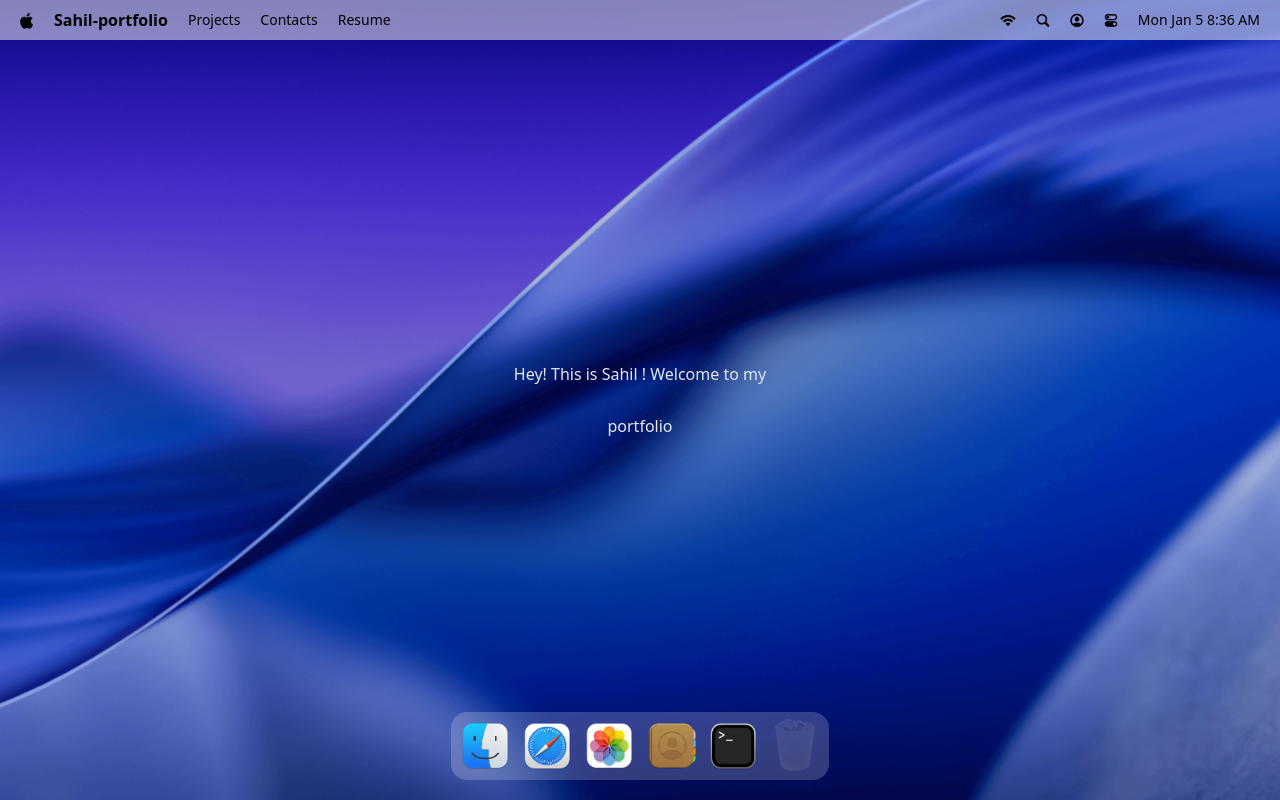
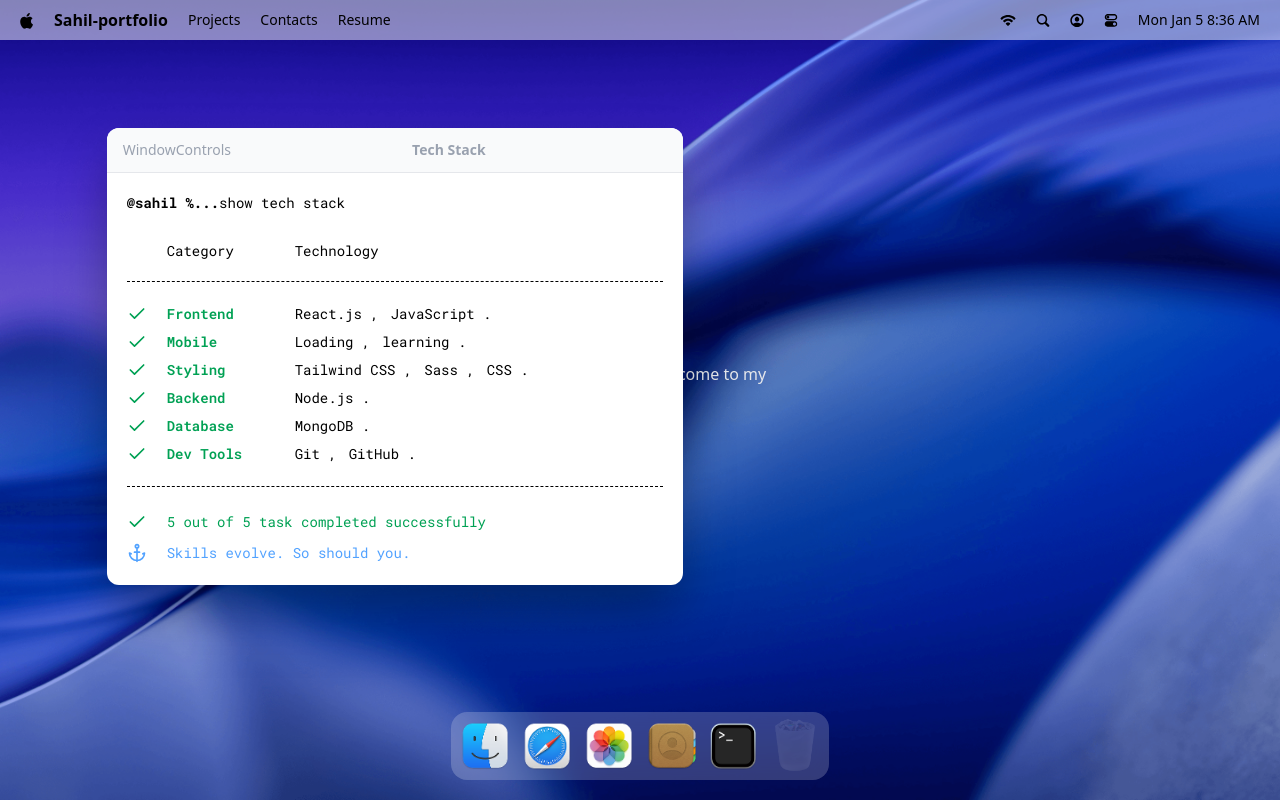
Before and after one commit to sahil-chand-21/mac-os-portfolio, a React (Vite) app in the folder sahil-macOs-portfolio/: page / in a window 1280 px wide. Built offline with nearby package versions, Linux system fonts and the light colour scheme; a web font is replaced by a local one.

Commit message:
Terminal window is created ,window controls left

```diff
--- a/sahil-macOs-portfolio/src/App.jsx
+++ b/sahil-macOs-portfolio/src/App.jsx
@@ -4,6 +4,7 @@ import Welcome from '#components/Welcome'
 import Dock from '#components/Dock'
 import { gsap } from "gsap";
 import { Draggable } from "gsap/Draggable";
+import  Terminal from './apps/Terminal';
 gsap.registerPlugin(Draggable);
 const App = () => {
   return (
@@ -12,6 +13,8 @@ const App = () => {
     <Welcome/>
     <Dock/>
 
+    <Terminal/>
+
     </main>
   )
 }
--- /dev/null
+++ b/sahil-macOs-portfolio/src/apps/Terminal.jsx
@@ -0,0 +1,61 @@
+import windowWrapper from '#hoc/windowWrapper'
+import React from 'react'
+import {techStack}from "#constants"
+import { Check } from 'lucide-react'
+import { Anchor } from 'lucide-react'
+
+const Terminal = () => {
+  return (
+
+   <>
+   <div id='window-header'>
+    <p>WindowControls</p>
+    <h2>Tech Stack</h2>
+   </div>
+
+   <div className='techstack'>
+    <p>
+        <span className='font-bold'>@sahil %...</span>
+        show tech stack
+    </p>
+    <div className='label'>
+      <p className='w-32 '>Category</p>
+      <p>Technology</p>
+    </div>
+    <ul className='content'>
+      {techStack.map(({category ,items})=>(
+        <li key={category} className='flex items-center  '>
+          <Check className="check  size={20}"/>
+          <h3>{category}</h3>
+          <ul>
+            {items.map((item,i)=>(
+              <li key={i}>{item}
+              </li>
+            ))}
+
+          </ul>
+        </li>
+      ))}
+    </ul>
+
+    {/* //for the last msg */}
+
+    <div className='footnote'>
+      <p>
+        <Check size={30}/>
+        5 out of 5 task completed successfully
+      </p>
+      <p className='text-blue-400'>
+        <Anchor/>
+        Skills evolve. So should you.</p>
+    </div>
+
+   </div>
+   </>
+  )
+}
+
+const TerminalWindow=windowWrapper(Terminal, "terminal");
+
+
+export default TerminalWindow;
--- /dev/null
+++ b/sahil-macOs-portfolio/src/apps/index.js
@@ -0,0 +1,2 @@
+// #apps/index.js
+export { default as Terminal } from "#apps/Terminal";
--- a/sahil-macOs-portfolio/src/constants/index.js
+++ b/sahil-macOs-portfolio/src/constants/index.js
@@ -71,4 +71,31 @@ const WINDOW_CONFIG = {
   imgfile: { isOpen: false, zIndex: INITIAL_Z_INDEX, data: null },
 };
 
-export {navlinks,navIcons,dockApps,INITIAL_Z_INDEX,WINDOW_CONFIG};
+const techStack = [
+  {
+    category: "Frontend",
+    items: ["React.js , ",  "JavaScript ."],
+  },
+  {
+    category: "Mobile",
+    items: ["Loading  ,", "learning ."],
+  },
+  {
+    category: "Styling",
+    items: ["Tailwind CSS ,", "Sass ,", "CSS ."],
+  },
+  {
+    category: "Backend",
+    items: ["Node.js ."],
+  },
+  {
+    category: "Database",
+    items: ["MongoDB ."],
+  },
+  {
+    category: "Dev Tools",
+    items: ["Git ,", "GitHub ."],
+  },
+];
+
+export {navlinks,navIcons,dockApps,INITIAL_Z_INDEX,WINDOW_CONFIG,techStack};
--- a/sahil-macOs-portfolio/src/hoc/windowWrapper.jsx
+++ b/sahil-macOs-portfolio/src/hoc/windowWrapper.jsx
@@ -7,7 +7,7 @@ const windowWrapper = (Component,windowKey) => {
     const{ isOpen,zIndex }=windows[windowKey];
     const ref =useRef(null);
 
-    return
+    return (
     <section
     id={windowKey}
      ref={ref}
@@ -16,9 +16,9 @@ const windowWrapper = (Component,windowKey) => {
      >
       <Component {...props}/>
      </section>
-
+    );
   };
-
+    Wrapped.displayName=`WindowWrapper(${Component.displayName || Component.name ||"component"})`;
 
   return Wrapped;
 }
```
